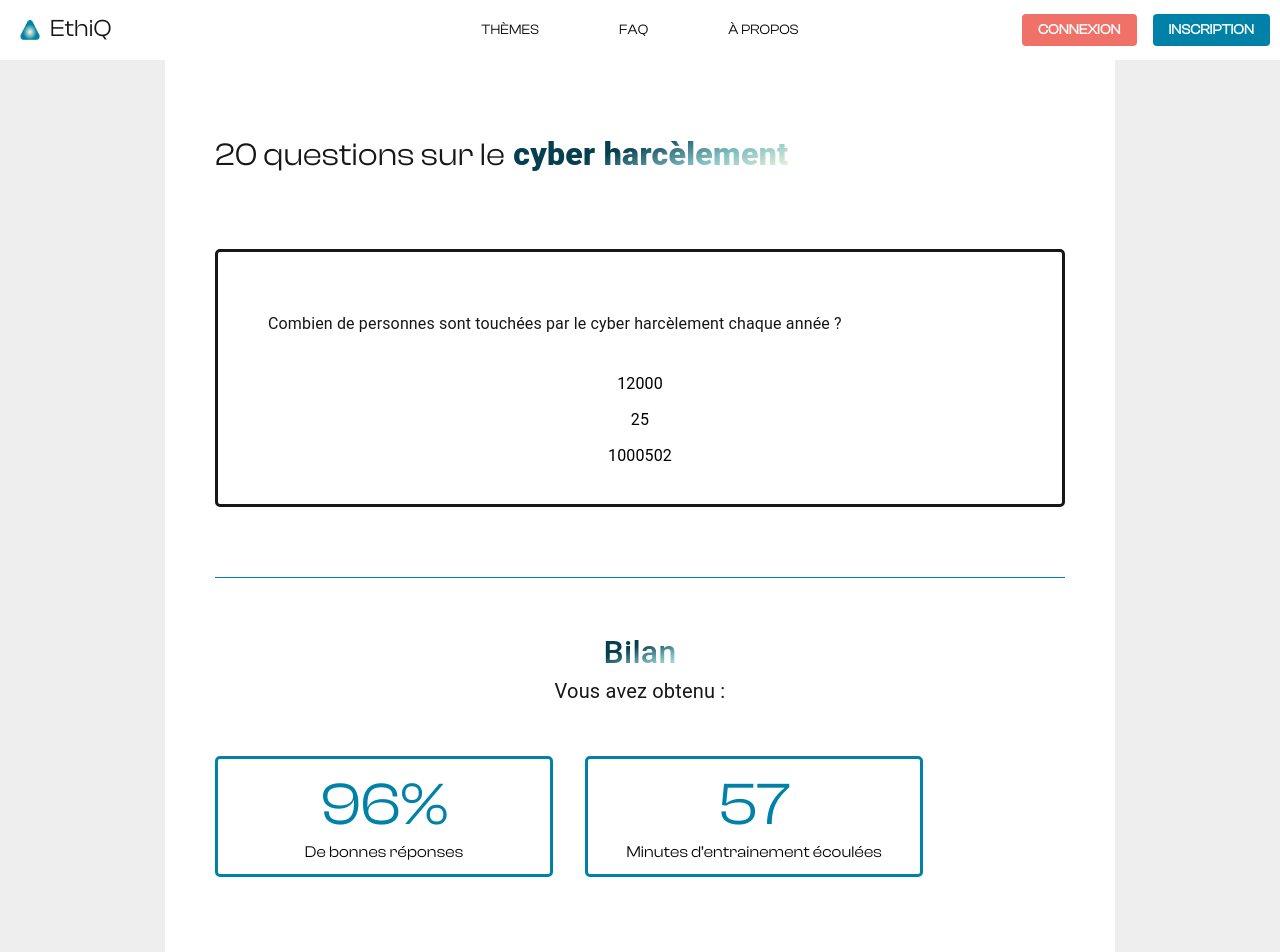
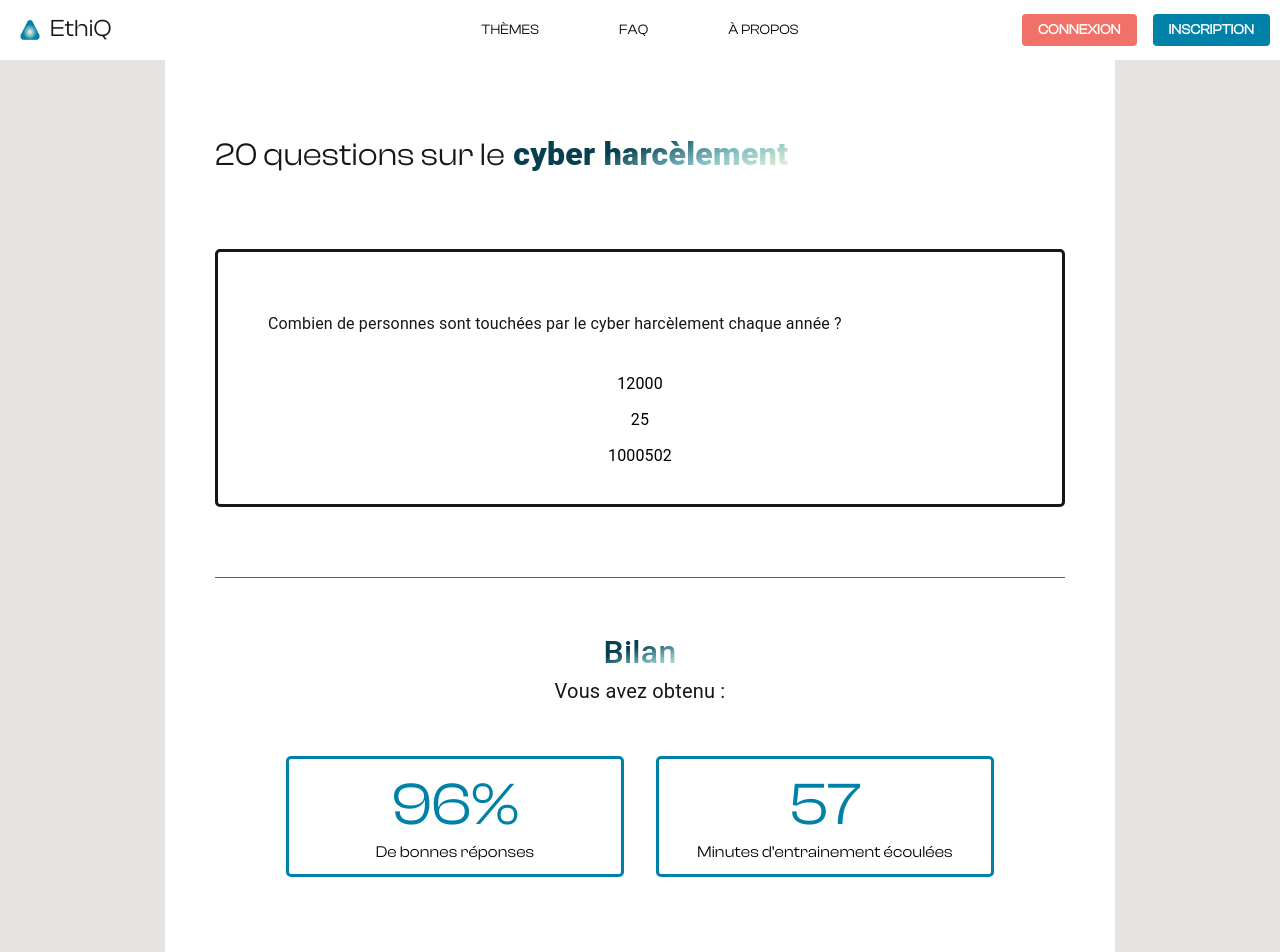
Before and after one commit to Entwhane/WORKSHOP-EPSI-24-25, a Next.js app: page /themes/1/quizz in a window 1280 px wide. Shown: the top 952 px of the page. Built offline with nearby package versions, Linux system fonts and the light colour scheme.

Commit message:
fix: wrong main.css picked when merging

```diff
--- a/styles/main.css
+++ b/styles/main.css
@@ -65,21 +65,8 @@
 }
 
 :root {
-  --background: #ffffff;
+  --background: #F7F3F3;
   --foreground: #171717;
-}
-
-@media (prefers-color-scheme: dark) {
-  :root {
-    --background: #ffffff;
-    --foreground: #000000;
-  }
-}
-
-html,
-body {
-  max-width: 100vw;
-  overflow-x: hidden;
 }
 
 body {
@@ -118,3 +105,21 @@ a {
   flex-direction: row;
   width: 100%;
 }
+
+input[type="text"], input[type="password"], input[type="email"] {
+  margin: 10px 0;
+  padding: 10px;
+  border-radius: 5px;
+  border: 1px solid #ccc;
+  width: 100%;
+  height: 35px;
+}
+
+button {
+  font-family: ClashDisplay-Regular, Helvetica, sans-serif;
+}
+
+.center {
+  justify-content: center;
+  align-items: center;
+}
```
